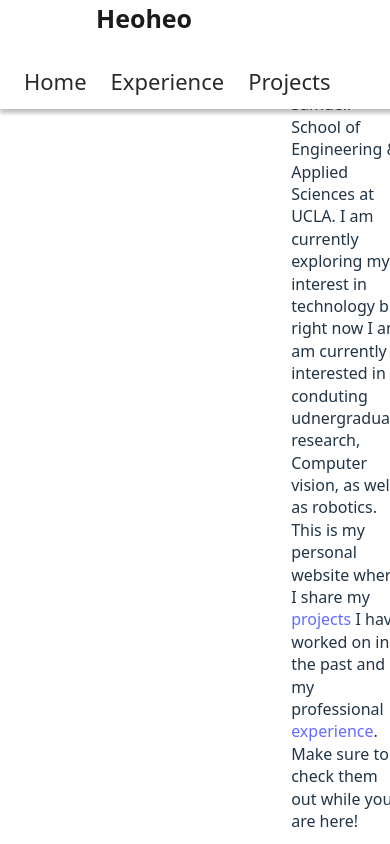
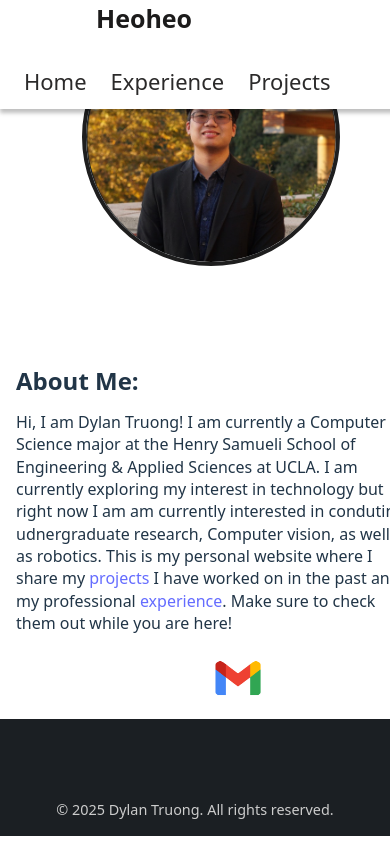
Before and after one commit to He0he0/Heoheo, a React (Vite) app in the folder portfolio/: page /home in a window 390 px wide. Shown: the top 844 px of the page. Built offline with nearby package versions, Linux system fonts and the light colour scheme.

Commit message:
Made home more mobile responsive

```diff
--- a/portfolio/src/Home.css
+++ b/portfolio/src/Home.css
@@ -11,7 +11,7 @@
 
 .about-section
 {
-margin-top: 45px;
+  margin-top: 45px;
    text-wrap: pretty;
    overflow-wrap: break-word;
    text-wrap: break-word;
@@ -52,3 +52,12 @@ margin-top: 45px;
     gap: 1.5rem;
     padding-left: 15px;
   }
+
+  @media (max-width: 768px) {
+    .parent-container {
+      flex-direction: column;
+      align-items: center;
+      gap: 2rem;
+      padding: 0 1rem;
+    }
+  }
```
